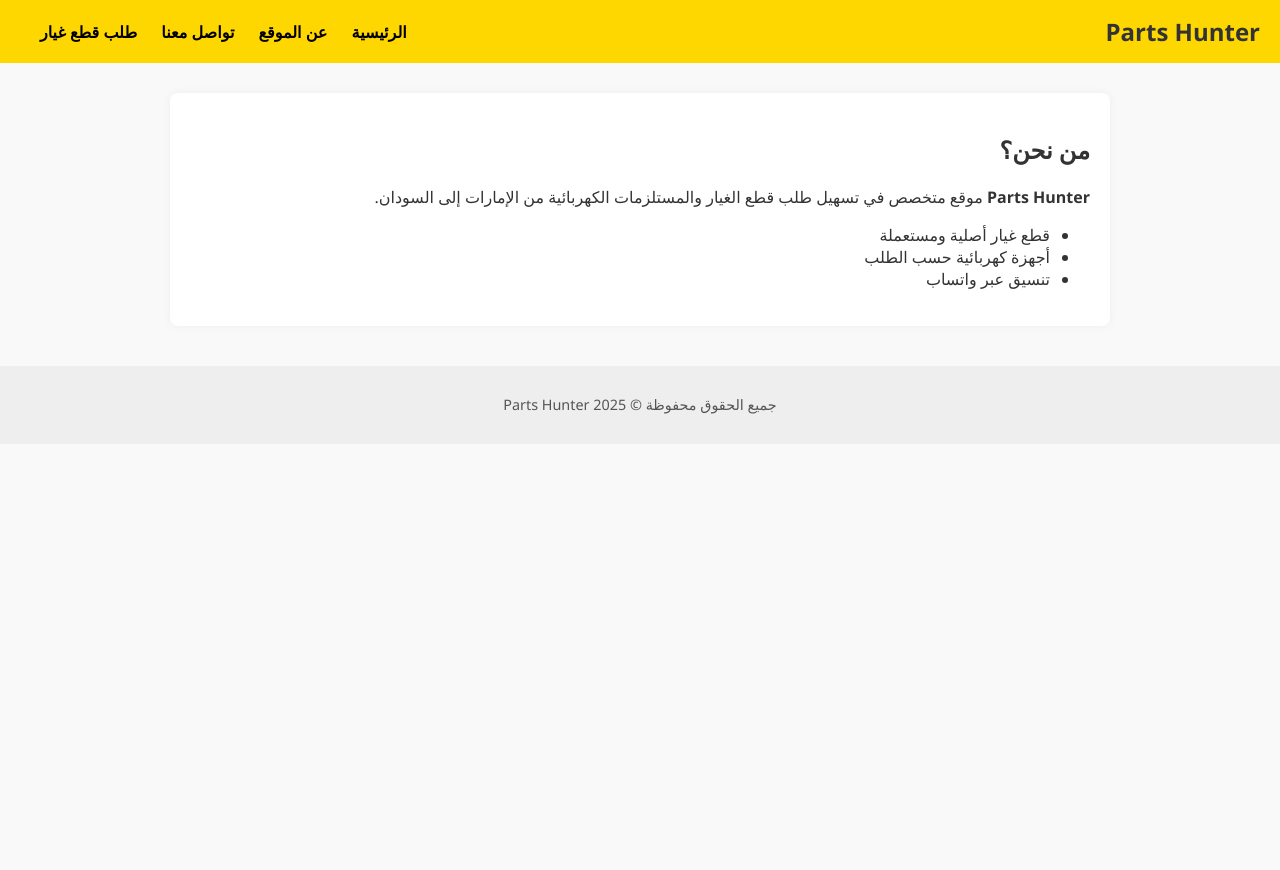
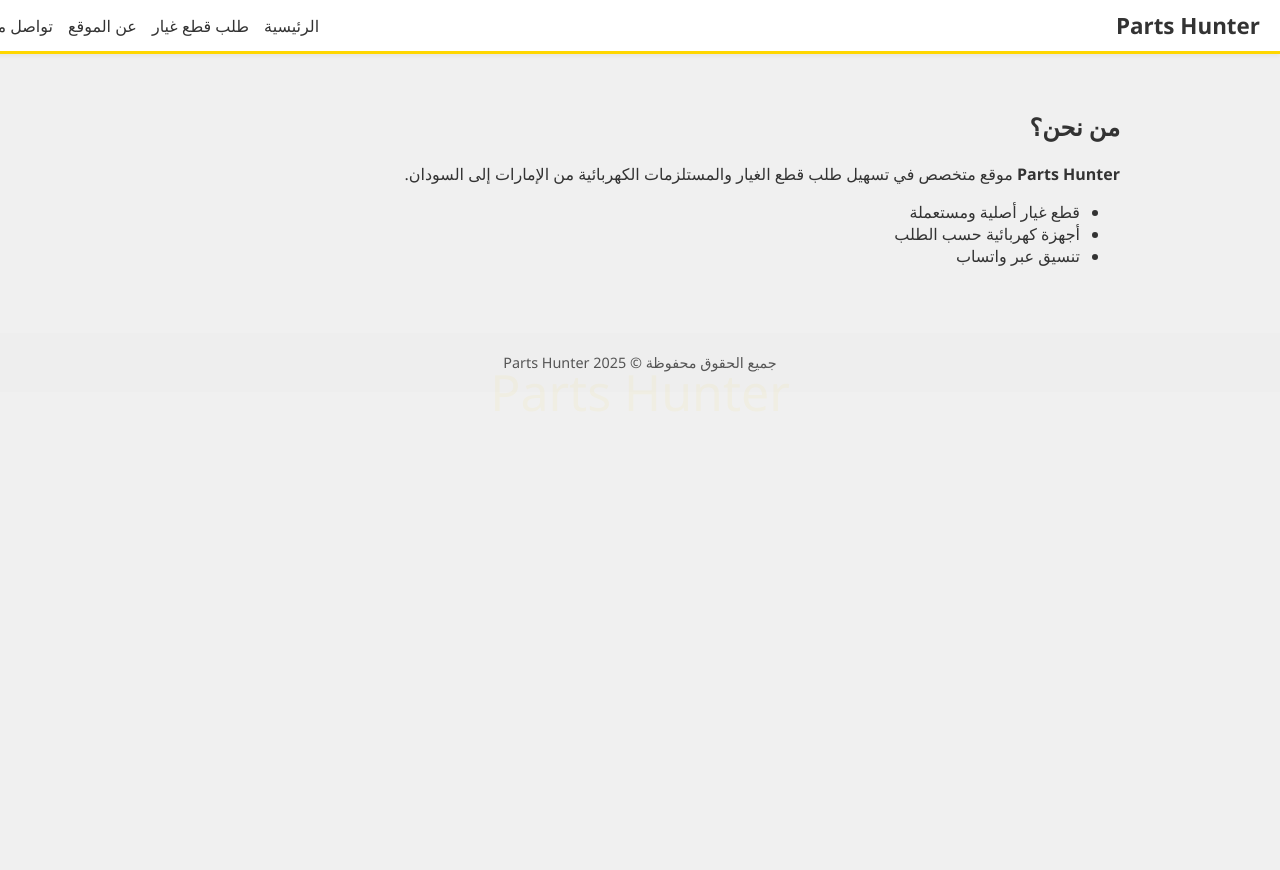
Before and after one commit to Aljaili-Elsmani/Parts-hunter, a Flask app: page /about in a window 1280 px wide. Before the commit the page ends 414 px from the top, so only its background shows below. Run offline with Flask 3, Linux system fonts and the light colour scheme.

Commit message:
Update base.html

```diff
--- a/app/templates/base.html
+++ b/app/templates/base.html
@@ -1,79 +1,128 @@
 <!DOCTYPE html>
 <html lang="ar" dir="rtl">
 <head>
-  <meta charset="UTF-8" />
+  <meta charset="UTF-8">
   <title>{% block title %}Parts Hunter{% endblock %}</title>
-  <meta name="viewport" content="width=device-width, initial-scale=1" />
+  <meta name="viewport" content="width=device-width, initial-scale=1.0">
+
   <style>
     body {
+      margin: 0;
       font-family: 'Segoe UI', sans-serif;
-      margin: 0;
-      padding: 0;
-      background-color: #f9f9f9;
+      background-color: #f0f0f0;
+      color: #333;
+      position: relative;
+      min-height: 100vh;
+      padding-top: 70px;
+    }
+
+    /* شريط التنقل */
+    nav {
+      background-color: #fff;
+      border-bottom: 3px solid #FFD700;
+      position: fixed;
+      width: 100%;
+      top: 0;
+      right: 0;
+      left: 0;
+      z-index: 1000;
+      display: flex;
+      justify-content: space-between;
+      align-items: center;
+      padding: 10px 20px;
+      box-shadow: 0 2px 4px rgba(0,0,0,0.05);
+    }
+
+    nav .logo {
+      font-size: 1.4em;
+      font-weight: bold;
       color: #333;
     }
 
-    header {
-      background-color: #FFD700;
-      padding: 15px 20px;
+    nav ul {
+      list-style: none;
       display: flex;
-      justify-content: space-between;
-      align-items: center;
+      gap: 15px;
+      margin: 0;
+      padding: 0;
     }
 
-    header h1 {
-      margin: 0;
-      font-size: 1.5em;
+    nav ul li a {
+      text-decoration: none;
+      color: #333;
+      font-weight: 500;
     }
 
-    nav a {
-      margin-left: 20px;
-      color: #000;
-      text-decoration: none;
-      font-weight: bold;
+    nav ul li a:hover {
+      color: #FFD700;
     }
 
-    nav a:hover {
-      text-decoration: underline;
+    /* علامة مائية في الخلفية */
+    .watermark {
+      position: fixed;
+      top: 50%;
+      left: 50%;
+      transform: translate(-50%, -50%);
+      z-index: 0;
+      opacity: 0.05;
+      pointer-events: none;
+      user-select: none;
     }
 
-    .container {
-      max-width: 900px;
-      margin: 30px auto;
+    .content {
+      position: relative;
+      z-index: 1;
+      max-width: 960px;
+      margin: auto;
       padding: 20px;
-      background-color: #ffffff;
-      border-radius: 8px;
-      box-shadow: 0 0 10px rgba(0,0,0,0.05);
     }
 
     footer {
-      background-color: #eee;
       text-align: center;
-      padding: 15px;
+      padding: 20px;
       font-size: 0.9em;
       color: #555;
-      margin-top: 40px;
+      background: #eee;
+      margin-top: 30px;
+    }
+
+    @media (max-width: 600px) {
+      nav ul {
+        flex-direction: column;
+        align-items: flex-start;
+      }
     }
   </style>
 </head>
 <body>
 
-  <header>
-    <h1>Parts Hunter</h1>
-    <nav>
-      <a href="/">الرئيسية</a>
-      <a href="/about">عن الموقع</a>
-      <a href="/contact">تواصل معنا</a>
-      <a href="/order">طلب قطع غيار</a>
-    </nav>
-  </header>
+  <nav>
+    <div class="logo">Parts Hunter</div>
+    <ul>
+      <li><a href="/">الرئيسية</a></li>
+      <li><a href="/order">طلب قطع غيار</a></li>
+      <li><a href="/about">عن الموقع</a></li>
+      <li><a href="/contact">تواصل معنا</a></li>
+    </ul>
+  </nav>
 
-  <div class="container">
+  <!-- اللوقو كعلامة مائية -->
+  <div class="watermark">
+    <svg width="400" height="100" xmlns="http://www.w3.org/2000/svg">
+      <text x="50%" y="50%" text-anchor="middle" dominant-baseline="middle"
+            font-family="Segoe UI" font-size="50" fill="gold">
+        Parts Hunter
+      </text>
+    </svg>
+  </div>
+
+  <!-- محتوى كل صفحة -->
+  <div class="content">
     {% block content %}{% endblock %}
   </div>
 
   <footer>
-    <p>جميع الحقوق محفوظة &copy; Parts Hunter 2025</p>
+    جميع الحقوق محفوظة &copy; Parts Hunter 2025
   </footer>
 
 </body>
```
